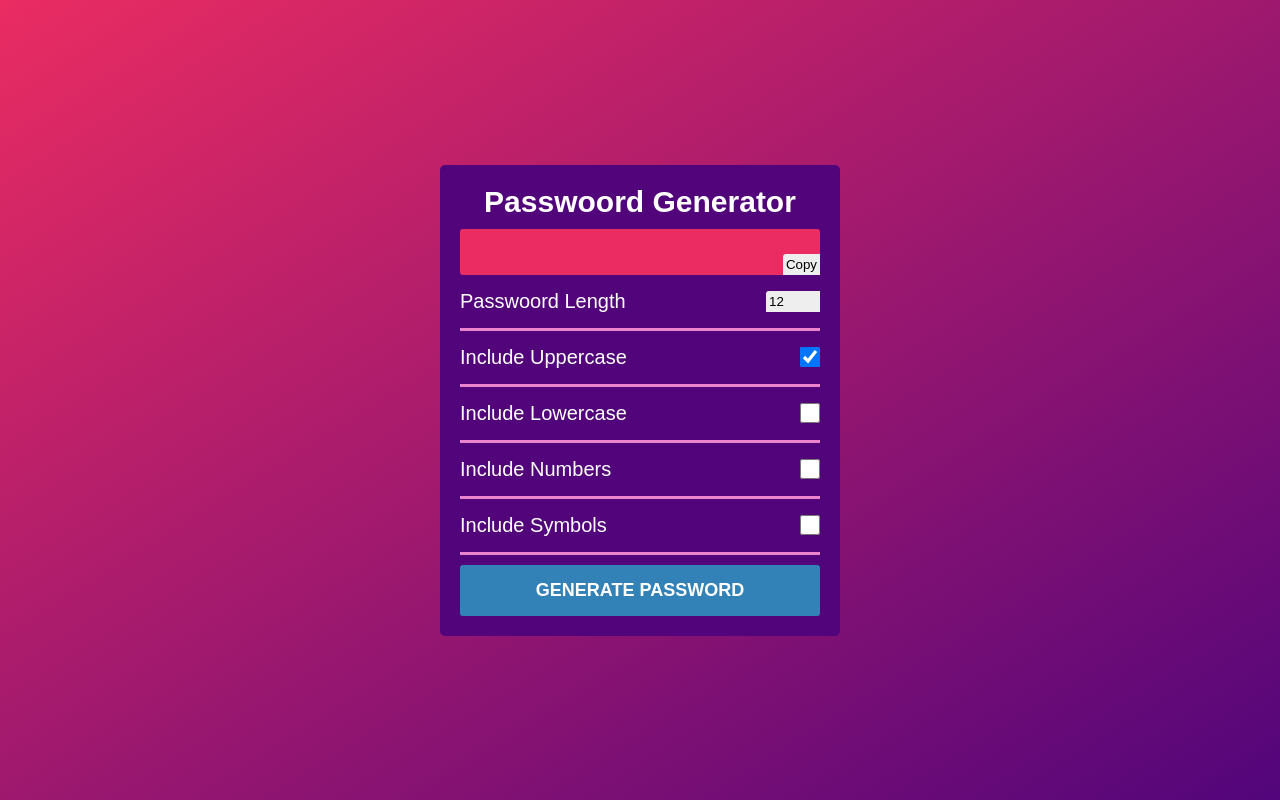
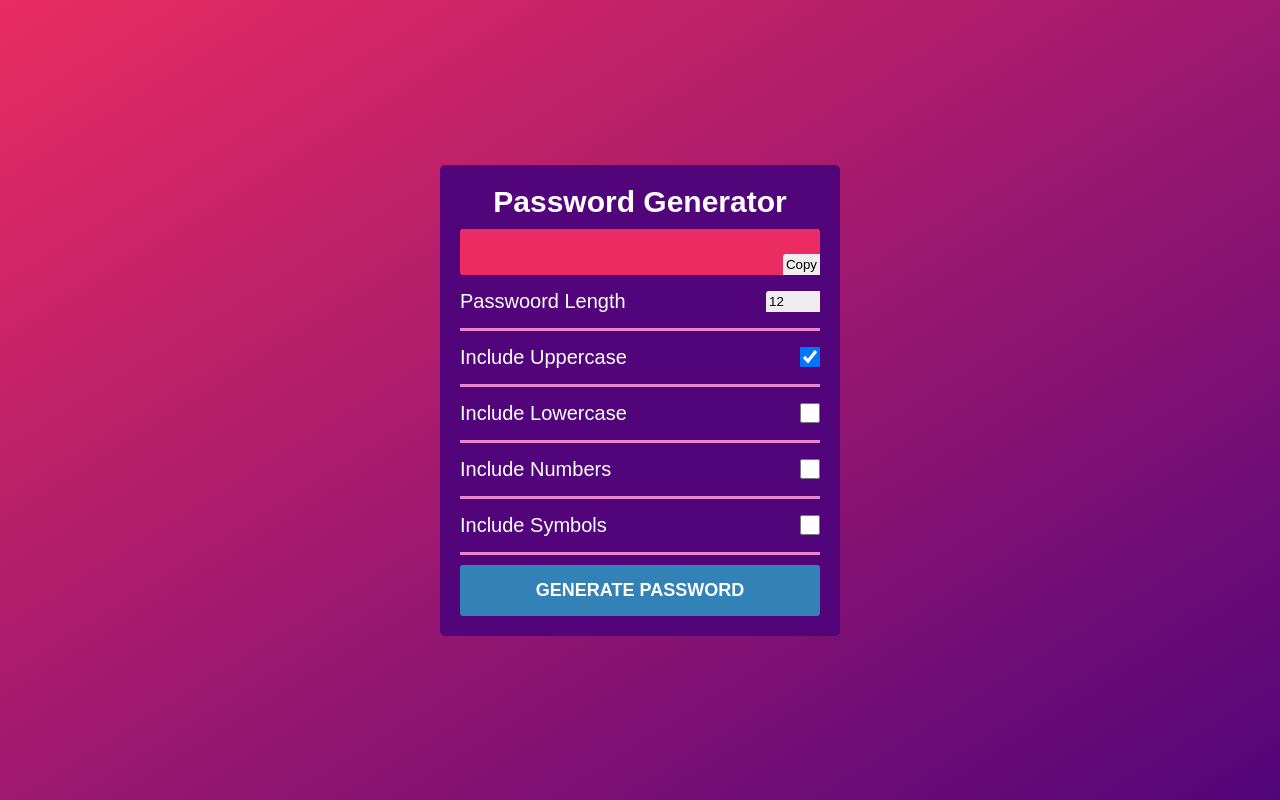
Before and after one commit to priyanka348/Password-Geneartor, a plain HTML site: page index.html in a window 1280 px wide. Drawn offline with Linux system fonts and the light colour scheme; a web font is replaced by a local one.

Commit message:
Commit 1

```diff
--- a/index.html
+++ b/index.html
@@ -9,7 +9,7 @@
 </head>
 <body>
     <div class="container">
-        <h1>Passwoord Generator</h1>
+        <h1>Password Generator</h1>
         <div class="p-header">
             <input type="text" id="password">
             <button class="copy" id="copy">Copy</button>
```
